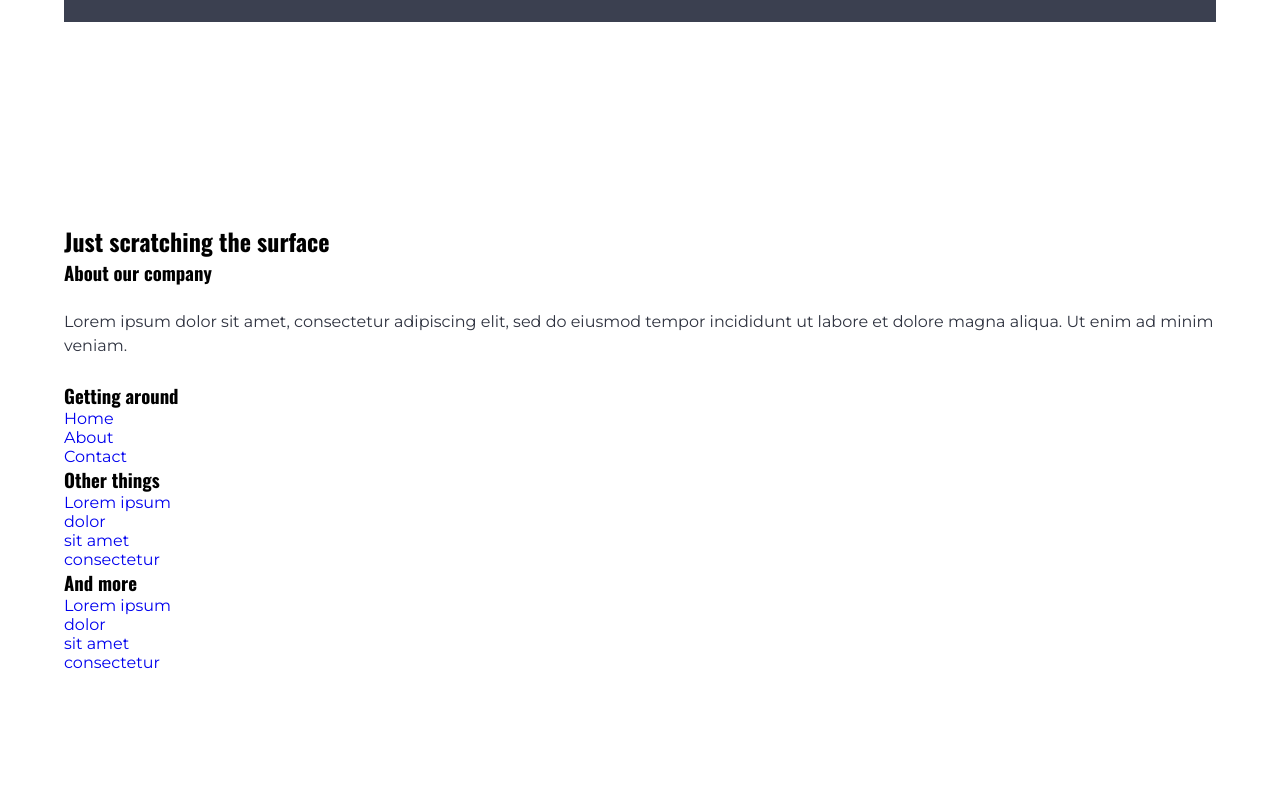
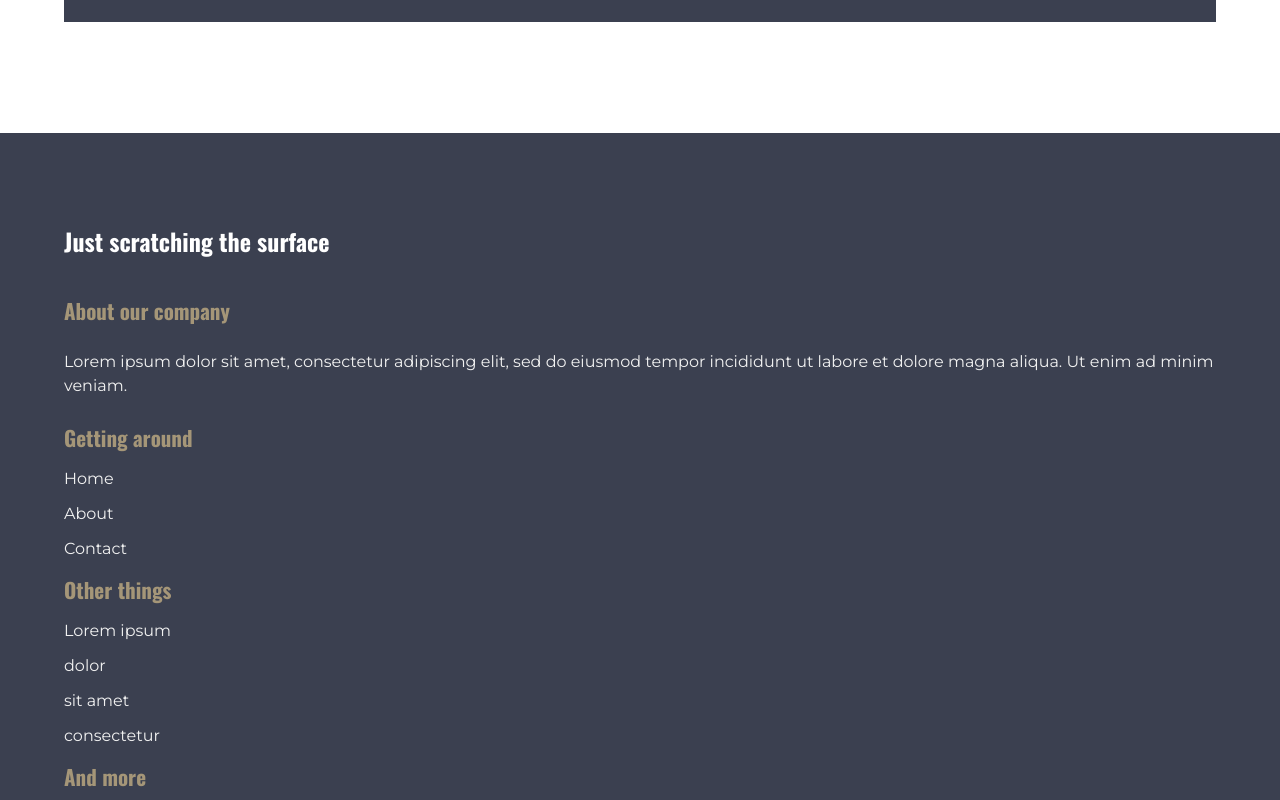
Before and after one commit to devrenanrodrigues/crl-final-challenge, a plain HTML site: page index.html in a window 1280 px wide. Shown: the part 3100-3900 px from the top of the page. Before the commit the page ends 3862 px from the top, so only its background shows below. Drawn offline with nearby package versions, Linux system fonts and the light colour scheme.

Commit message:
create the footer style

```diff
--- a/style.css
+++ b/style.css
@@ -251,3 +251,37 @@ header {
 .sidebar .col__text {
   color: var(--clr-white);
 }
+
+/* ---------- footer ---------- */
+footer {
+  background-color: var(--clr-primary);
+}
+
+.footer__title {
+  font-size: var(--fs-24);
+  color: var(--clr-white);
+  margin-bottom: var(--fs-36);
+}
+
+.footer__subtitle {
+  color: var(--crl-brown-light);
+  font-size: var(--fs-21);
+}
+
+.footer__text {
+  color: var(--crl-off-white);
+}
+
+.footer__item {
+  margin-block: 1em;
+}
+
+.footer__link {
+  color: var(--crl-off-white);
+  transition: opacity 250ms ease;
+}
+
+.footer__link:hover,
+.footer__link:focus {
+  opacity: .65;
+}
```
